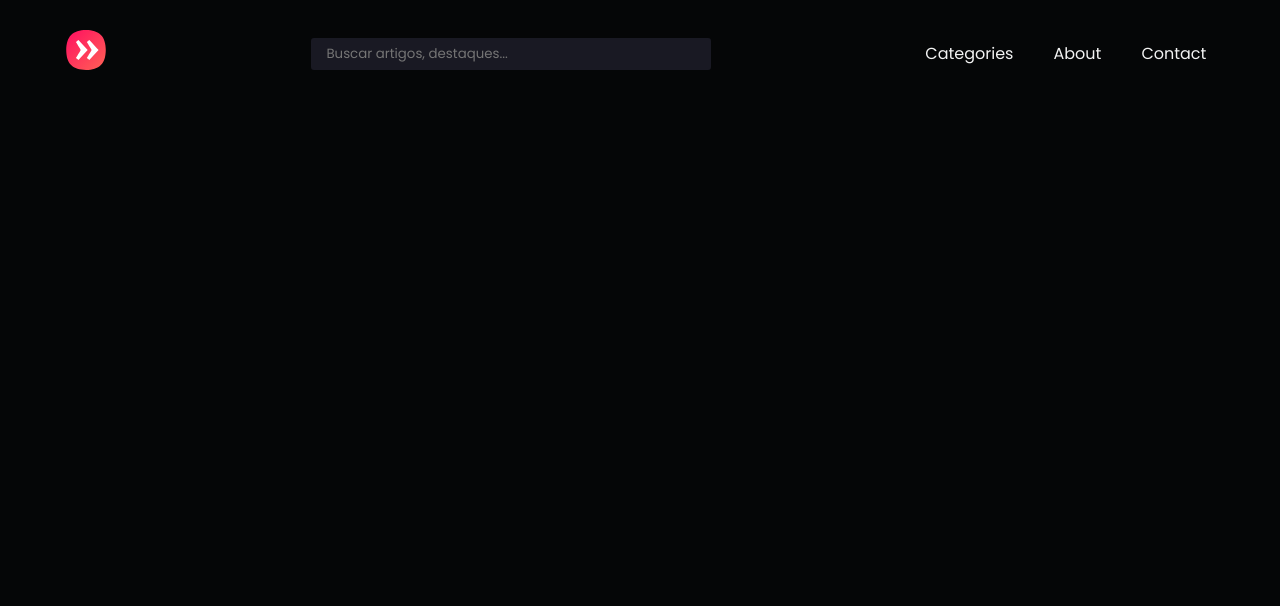
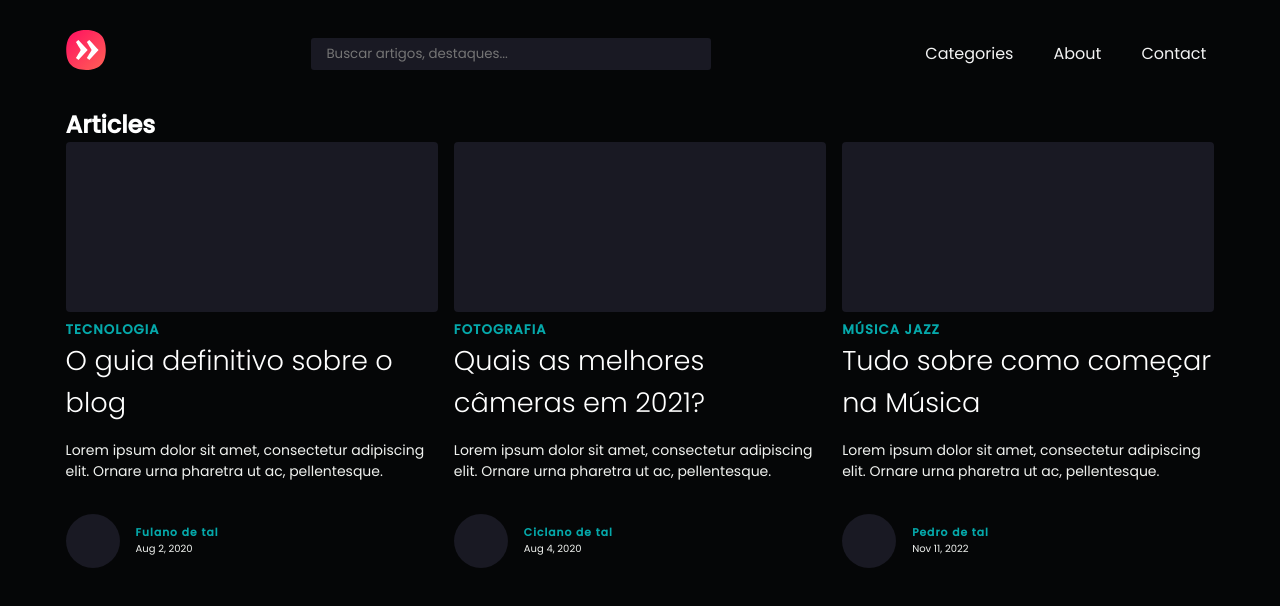
Before and after one commit to pfrancaneto/blog, a React (Create React App) app: page / in a window 1280 px wide. Shown: the top 606 px of the page. Built offline with nearby package versions, Linux system fonts and the light colour scheme; data requests are answered from the project's data file.

Commit message:
using useEffect to perform api call

```diff
--- a/db.json
+++ b/db.json
@@ -19,15 +19,6 @@
       "date": "Aug 4, 2020"
     },
     {
-      "id": 4,
-      "category": "Cinema",
-      "title": "Os 10 filmes com maior bilheteria.",
-      "resume": "Lorem ipsum",
-      "description": "Lorem ipsum dolor sit amet, consectetur adipiscing elit. Ornare urna pharetra ut ac, pellentesque.",
-      "author": "Beltrano de tal",
-      "date": "Aug 6, 2020"
-    },
-    {
       "id": 3,
       "category": "Música Jazz",
       "title": "Tudo sobre como começar na Música",
--- a/src/App.js
+++ b/src/App.js
@@ -1,9 +1,11 @@
 import Header from './components/Header';
+import Main from './pages/Main';
 
 function App() {
   return (
     <>
       <Header />
+      <Main />
     </>
   );
 }
--- a/src/components/Posts/index.js
+++ b/src/components/Posts/index.js
@@ -1,22 +1,17 @@
 import "./styles.css";
 
-const Post = () => {
+const Post = ({ categoria, title, descricao, author, date }) => {
   return (
     <div className="post">
       <div className="img-post"></div>
-      <h5 className="categoria">Tecnologia</h5>
-      <h3 className="title">O guia definitivo sobre o blog</h3>
-      <p className="desc-post">
-        Lorem ipsum dolor, sit amet consectetur adipisicing elit. Laudantium
-        maxime doloremque quia, sit ab iusto, eos laboriosam voluptas cum
-        tempora temporibus, magni autem nesciunt necessitatibus. Error eveniet
-        doloribus nesciunt qui!
-      </p>
+      <h5 className="categoria">{categoria}</h5>
+      <h3 className="title">{title}</h3>
+      <p className="desc-post">{descricao}</p>
       <div className="profile">
         <div className="avatar"></div>
         <div className="desc-profile">
-          <h6>Fulano de Tal</h6>
-          <p>Aug 2, 2020 - 8 min react</p>
+          <h6>{author}</h6>
+          <p>{date}</p>
         </div>
       </div>
     </div>
--- a/src/pages/Main/index.js
+++ b/src/pages/Main/index.js
@@ -1,6 +1,33 @@
+import api from "../../services/api";
+import Post from "../../components/Posts";
+import { useEffect, useState } from "react";
+import "./styles.css";
+
 const Main = () => {
+  const [post, setPost] = useState([]);
+
+  useEffect(() => {
+    api.get("/posts").then((response) => {
+      setPost(response.data);
+    });
+  }, []);
+
   return (
-    <h1>Main.js</h1>
+    <>
+      <h2>Articles</h2>
+      <div className="container">
+        {post.map((post) => (
+          <Post
+            key={post.id}
+            categoria={post.category}
+            title={post.title}
+            author={post.author}
+            date={post.date}
+            descricao={post.description}
+          />
+        ))}
+      </div>
+    </>
   );
 };
 
--- /dev/null
+++ b/src/pages/Main/styles.css
@@ -0,0 +1,4 @@
+.container {
+  display: flex;
+  gap: 1rem;
+}
```
Also changed, not shown: src/components/Articles/index.js (+1 -6 lines).
